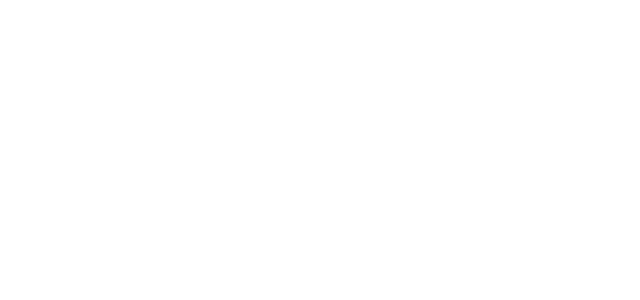
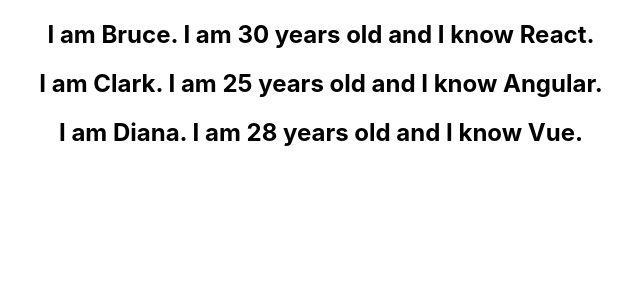
Before and after one commit to RekhaPatil17/React_code_Evolution, a React (Create React App) app in the folder hello-world/: page / in a window 1280 px wide. Shown: the top 300 px of the page, without its empty margins (319-959 px from the left). Built offline with nearby package versions, Linux system fonts and the light colour scheme.

Commit message:
List rendering

```diff
--- a/hello-world/src/App.js
+++ b/hello-world/src/App.js
@@ -10,11 +10,14 @@
 import EventBind from './components/EventBind';
 import ParentComponent from './components/ParentComponent';
 import UserGreeting from './components/UserGreeting';
+import NameList from './components/NameList';
 function App() {
   return (
     <div className="App">
 
-      <UserGreeting />
+      <NameList />
+
+      {/* <UserGreeting /> */}
       {/*<ParentComponent />*/}
       {/* <EventBind /> */}
         {/* <FunctionClick />
--- /dev/null
+++ b/hello-world/src/components/NameList.js
@@ -0,0 +1,40 @@
+import React from 'react'
+import Person from './Person'
+function NameList() {
+
+    const persons = [
+        {
+            id:1,
+            name:'Bruce',
+            age:30,
+            skill:'React'
+        },
+        {
+            id:2,
+            name:'Clark',
+            age:25,
+            skill:'Angular'
+        },
+        {
+            id:3,
+            name:'Diana',
+            age:28,
+            skill:'Vue'
+        }
+    ]
+    const personList = persons.map(person =>
+    (
+        <Person person={person}></Person>
+
+    )
+    )
+  return (
+    <div>
+        {
+           personList
+        }
+    </div>
+  )
+}
+
+export default NameList
--- /dev/null
+++ b/hello-world/src/components/Person.js
@@ -0,0 +1,13 @@
+import React from 'react'
+
+function Person({person}) {
+  return (
+    <div>
+        <h2>
+            I am {person.name}. I am {person.age} years old and I know {person.skill}.
+        </h2>
+    </div>
+  )
+}
+
+export default Person
```
